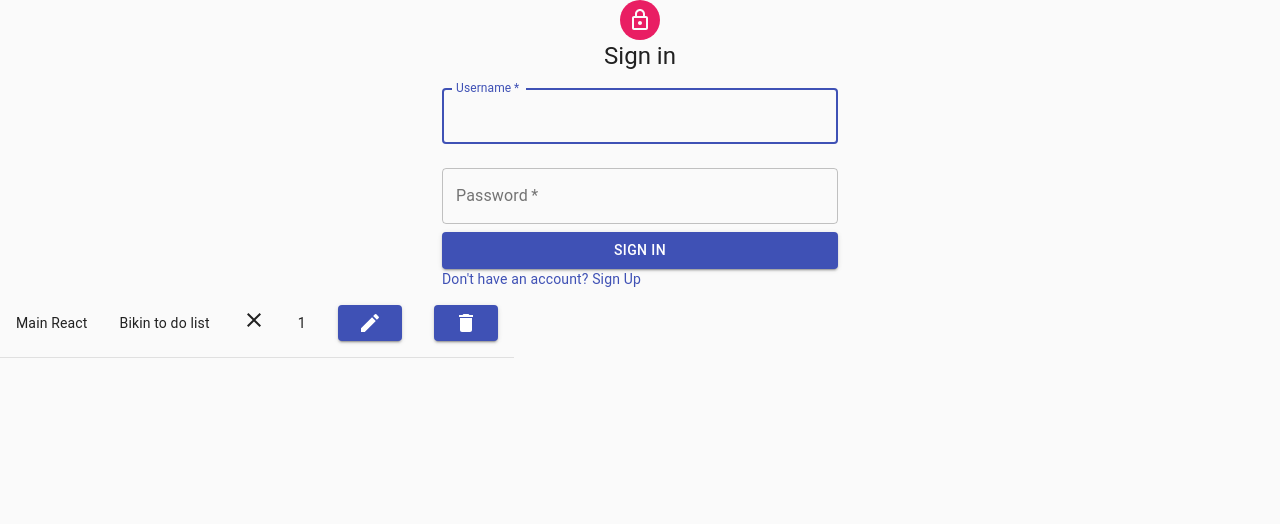
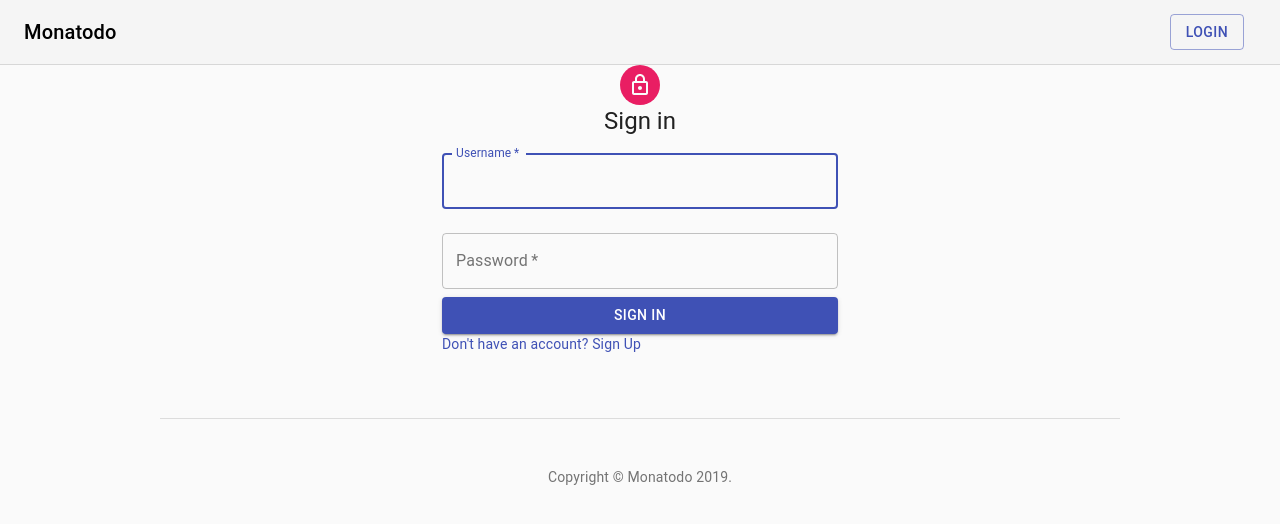
Before and after one commit to armadanasar/monatodo, a React (Create React App) app: page /login in a window 1280 px wide. Shown: the top 524 px of the page. Built offline with nearby package versions, Linux system fonts and the light colour scheme.

Commit message:
added working todolist. added page header and footer

```diff
--- a/src/App.js
+++ b/src/App.js
@@ -7,6 +7,10 @@ import Register from './components/Register'
 import Logout from './components/Logout'
 import ProtectedRoute from './components/common/ProtectedRoute'
 import ToDoItem from './components/common/ToDoItem'
+import ToDoList from './components/ToDoList'
+import PageHeader from './components/common/PageHeader'
+import PageFooter from './components/common/PageFooter'
+import Container from '@material-ui/core/Container'
 
 const Placeholder = ({ text }) => {
   return <h1>{text}</h1>
@@ -15,14 +19,15 @@ const Placeholder = ({ text }) => {
 function App() {
   return (
     <div className="App">
+      <header>
+        <PageHeader />
+      </header>
+
       <Switch>
         <Route path="/register" component={Register} />
         <Route path="/login" component={Login} />
         <Route path="/logout" component={Logout} />
-        <ProtectedRoute
-          path="/todos"
-          component={props => <Placeholder text="todo lists" />}
-        />
+        <ProtectedRoute path="/todos" component={props => <ToDoList />} />
         <ProtectedRoute
           path="/todo/:todoId"
           component={props => (
@@ -38,15 +43,10 @@ function App() {
         <Redirect from="/" exact to="/todos" />
         <Redirect to="/not-found" />
       </Switch>
-      <ToDoItem
-        id={343}
-        title="Main React"
-        note="Bikin to do list"
-        isDone={false}
-        priority={1}
-        editTodo={k => console.log(k)}
-        deleteTodo={k => console.log(k)}
-      />
+
+      <footer>
+        <PageFooter />
+      </footer>
     </div>
   )
 }
--- a/src/components/ToDoList.js
+++ b/src/components/ToDoList.js
@@ -1,10 +1,110 @@
 import React, { Component } from 'react'
+import { makeStyles } from '@material-ui/core/styles'
+import Table from '@material-ui/core/Table'
+import TableBody from '@material-ui/core/TableBody'
+import TableCell from '@material-ui/core/TableCell'
+import TableHead from '@material-ui/core/TableHead'
+import TableRow from '@material-ui/core/TableRow'
+import Paper from '@material-ui/core/Paper'
+import ToDoItem from './common/ToDoItem'
+import { withStyles } from '@material-ui/styles'
+import todoApi from '../dataFetch/todos'
 
+const useStyles = theme => ({
+  root: {
+    width: '100%',
+    overflowX: 'auto'
+  },
+  table: {
+    minWidth: 650
+  }
+})
+
+function createData(id, title, note, isDone, priority) {
+  return { id, title, note, isDone, priority }
+}
+
+const rows = [
+  createData(1, 'Frozen yoghurt', 'hahahihi', true, 1),
+  createData(2, 'makan seafood', 'hahahihi', false, 1),
+  createData(3, 'write tests for search', 'get the app runnning', true, 3),
+  createData(4, 'Frozen yoghurt', 'hahahihi', false, 2),
+  createData(5, 'Frozen yoghurt', 'hahahihi', true, 1)
+]
 class ToDoList extends Component {
-  state = {}
+  constructor(props) {
+    super(props)
+  }
+
+  state = {
+    todos: []
+  }
+
+  editToDo(todoIdx) {
+    window.location.href = `/todo/${todoIdx}`
+  }
+  async deleteToDo(todoIdx) {
+    //do the dao and then delete it visually
+    try {
+      const todo = this.state.todos[todoIdx]
+      const result = await todoApi.deleteUserTodo(todo.id)
+      const todos = [...this.state.todos]
+
+      if (result.status !== 200) throw new Error(result.text())
+
+      todos.splice(todoIdx, 1)
+      this.setState({ todos })
+    } catch ({ message }) {
+      alert(message)
+    }
+  }
+
+  async componentDidMount() {
+    try {
+      let result = await todoApi.getUserTodos()
+      result = await result.json()
+      console.log(result)
+      this.setState({ todos: result.data })
+    } catch ({ message }) {
+      alert(message)
+    }
+  }
+
   render() {
-    return <div></div>
+    const { classes } = this.props
+    return (
+      <div>
+        <Paper className={classes.root}>
+          <Table className={classes.table} aria-label="simple table">
+            <TableHead>
+              <TableRow>
+                <TableCell>Task</TableCell>
+                <TableCell align="right">Note</TableCell>
+                <TableCell align="right">Is Done</TableCell>
+                <TableCell align="right">Priority</TableCell>
+                <TableCell align="right">Edit</TableCell>
+                <TableCell align="right">Delete</TableCell>
+              </TableRow>
+            </TableHead>
+            <TableBody>
+              {this.state.todos.map((row, idx) => (
+                <ToDoItem
+                  key={idx}
+                  id={row.id}
+                  title={row.title}
+                  note={row.note}
+                  isDone={row.isDone}
+                  priority={row.priority}
+                  editTodo={() => this.editToDo(idx)}
+                  deleteTodo={() => this.deleteToDo(idx)}
+                />
+              ))}
+            </TableBody>
+          </Table>
+        </Paper>
+      </div>
+    )
   }
 }
 
-export default ToDoList
+export default withStyles(useStyles)(ToDoList)
--- /dev/null
+++ b/src/components/common/Copyright.js
@@ -0,0 +1,16 @@
+import React from 'react'
+import Typography from '@material-ui/core/Typography'
+import Link from '@material-ui/core/Link'
+
+function Copyright() {
+  return (
+    <Typography variant="body2" color="textSecondary" align="center">
+      {'Copyright © Monatodo '}
+
+      {new Date().getFullYear()}
+      {'.'}
+    </Typography>
+  )
+}
+
+export default Copyright
--- /dev/null
+++ b/src/components/common/PageFooter.js
@@ -0,0 +1,41 @@
+import React from 'react'
+import { makeStyles } from '@material-ui/core/styles'
+import Container from '@material-ui/core/Container'
+import Box from '@material-ui/core/Box'
+import Copyright from './Copyright'
+
+const useStyles = makeStyles(theme => ({
+  '@global': {
+    ul: {
+      margin: 0,
+      padding: 0
+    },
+    li: {
+      listStyle: 'none'
+    }
+  },
+
+  footer: {
+    borderTop: `1px solid ${theme.palette.divider}`,
+    marginTop: theme.spacing(8),
+    paddingTop: theme.spacing(3),
+    paddingBottom: theme.spacing(3),
+    [theme.breakpoints.up('sm')]: {
+      paddingTop: theme.spacing(6),
+      paddingBottom: theme.spacing(6)
+    }
+  }
+}))
+
+function PageFooter() {
+  const classes = useStyles()
+  return (
+    <Container maxWidth="md" component="footer" className={classes.footer}>
+      <Box>
+        <Copyright />
+      </Box>
+    </Container>
+  )
+}
+
+export default PageFooter
--- /dev/null
+++ b/src/components/common/PageHeader.js
@@ -0,0 +1,84 @@
+import React from 'react'
+import AppBar from '@material-ui/core/AppBar'
+import Button from '@material-ui/core/Button'
+import Toolbar from '@material-ui/core/Toolbar'
+import Typography from '@material-ui/core/Typography'
+import { makeStyles } from '@material-ui/core/styles'
+import authApi from '../../dataFetch/auth'
+import style from '../../styles/PageHeader.css'
+
+const useStyles = makeStyles(theme => ({
+  '@global': {
+    ul: {
+      margin: 0,
+      padding: 0
+    },
+    li: {
+      listStyle: 'none'
+    }
+  },
+  appBar: {
+    borderBottom: `1px solid ${theme.palette.divider}`
+  },
+  toolbar: {
+    flexWrap: 'wrap'
+  },
+  toolbarTitle: {
+    flexGrow: 1,
+    textAlign: 'left'
+  },
+  link: {
+    margin: theme.spacing(1, 1.5)
+  }
+}))
+
+function PageHeader() {
+  const classes = useStyles()
+
+  const loginButton = (
+    <Button
+      href="/login"
+      color="primary"
+      variant="outlined"
+      className={classes.link}
+    >
+      Login
+    </Button>
+  )
+
+  const logoutButton = (
+    <Button
+      href="/logout"
+      color="primary"
+      variant="outlined"
+      className={classes.link}
+    >
+      Logout
+    </Button>
+  )
+
+  return (
+    <AppBar
+      position="static"
+      color="default"
+      elevation={0}
+      className={classes.appBar}
+    >
+      <Toolbar className={classes.toolbar}>
+        <Typography
+          variant="h6"
+          color="inherit"
+          noWrap
+          className={classes.toolbarTitle}
+        >
+          <a href="/" class="appTitleLink">
+            Monatodo
+          </a>
+        </Typography>
+        {authApi.getToken() ? logoutButton : loginButton}
+      </Toolbar>
+    </AppBar>
+  )
+}
+
+export default PageHeader
--- a/src/components/common/ToDoItem.js
+++ b/src/components/common/ToDoItem.js
@@ -37,11 +37,7 @@ class ToDoItem extends Component {
           </Button>
         </TableCell>
         <TableCell align="right">
-          <Button
-            variant="contained"
-            color="primary"
-            onClick={() => deleteTodo(id)}
-          >
+          <Button variant="contained" color="primary" onClick={deleteTodo}>
             <DeleteIcon />
           </Button>
         </TableCell>
--- a/src/dataFetch/todos.js
+++ b/src/dataFetch/todos.js
@@ -1,7 +1,7 @@
 import { API_URL, JWT_TOKEN_KEY } from './apiSettings'
 import auth from './auth'
 
-const getUserTodos = async (query) => {
+const getUserTodos = async query => {
   try {
     const result = await fetch(`${API_URL}/todo/user`, {
       method: 'get',
@@ -18,7 +18,7 @@ const getUserTodos = async (query) => {
   }
 }
 
-const createNewUserTodo = ({title, priority, note}) => {
+const createNewUserTodo = async ({ title, priority, note }) => {
   try {
     const result = await fetch(`${API_URL}/todo`, {
       method: 'post',
@@ -39,7 +39,7 @@ const createNewUserTodo = ({title, priority, note}) => {
   }
 }
 
-const getUserTodoById = (todoId) => {
+const getUserTodoById = async todoId => {
   try {
     const result = await fetch(`${API_URL}/todo/${todoId}`, {
       method: 'get',
@@ -55,12 +55,12 @@ const getUserTodoById = (todoId) => {
   }
 }
 
-const updateUserTodo = (todoId, oldTodo, newTodo)=> {
+const updateUserTodo = async (todoId, oldTodo, newTodo) => {
   try {
     const result = await fetch(`${API_URL}/todo/${todoId}`, {
       method: 'put',
       headers: {
-        Authorization: auth.getToken(),
+        Authorization: auth.getToken()
       },
       body: {
         title: newTodo.title || oldTodo.title,
@@ -76,12 +76,12 @@ const updateUserTodo = (todoId, oldTodo, newTodo)=> {
   }
 }
 
-const deleteUserTodo = (todoId) => {
+const deleteUserTodo = async todoId => {
   try {
     const result = await fetch(`${API_URL}/todo/${todoId}`, {
-        method: 'delete',
+      method: 'DELETE',
       headers: {
-        Authorization: auth.getToken(),
+        Authorization: auth.getToken()
       }
     })
 
--- /dev/null
+++ b/src/styles/PageHeader.css
@@ -0,0 +1,23 @@
+.appTitleLink {
+  text-decoration: none;
+  color: black;
+} /* Globally */
+
+/* Each state */
+.appTitleLink:visited {
+  text-decoration: none;
+  color: black;
+}
+.appTitleLink:hover {
+  text-decoration: none;
+  color: black;
+}
+.appTitleLink:focus {
+  text-decoration: none;
+  color: black;
+}
+.appTitleLink:hover,
+.appTitleLink:active {
+  text-decoration: none;
+  color: black;
+}
```
Also changed, not shown: src/styles/PdfReader.css (added, +27 -0 lines). Lines whose indentation alone changed are shown as unchanged.
